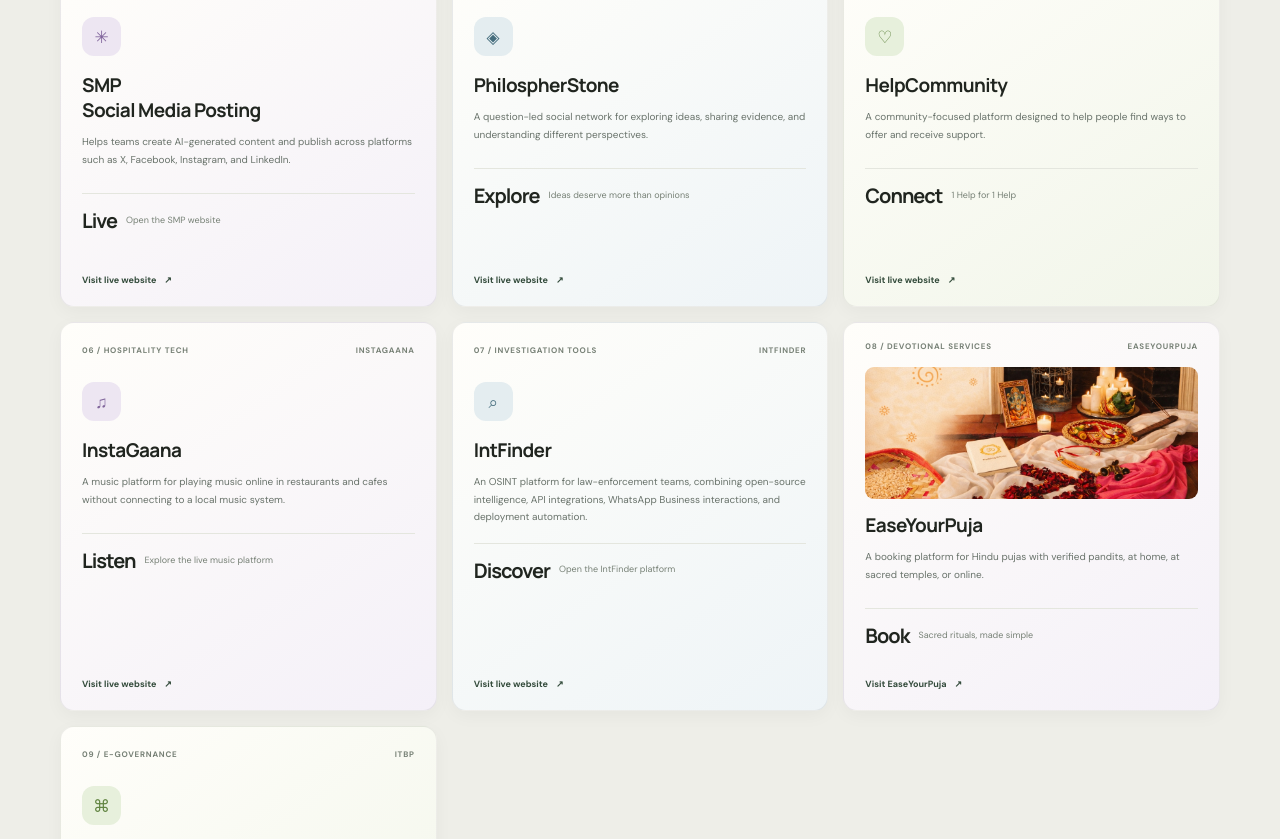
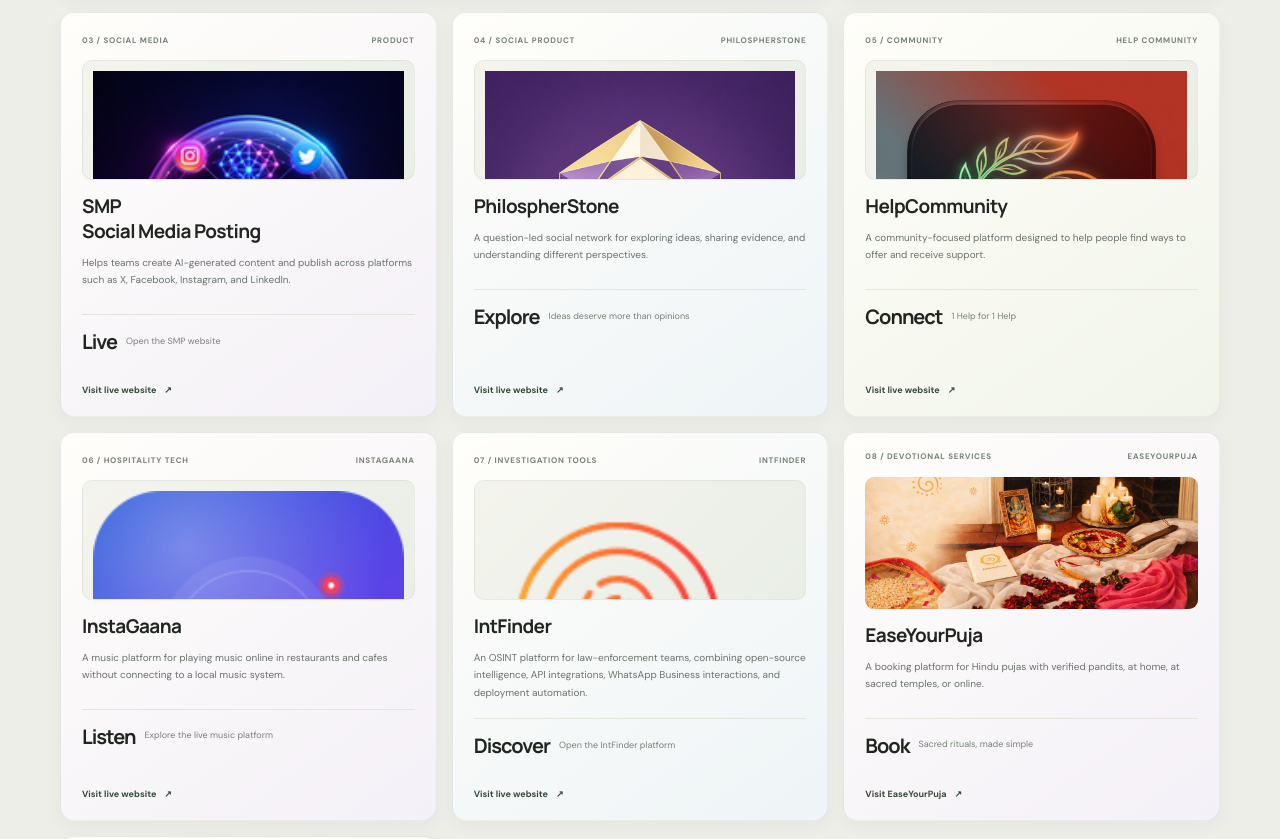
Before and after one commit to vinitdhull/vinitdhull, a website: page index.html in a window 1280 px wide. Shown: the part 2132-2971 px from the top of the page. Drawn offline with Linux system fonts and the light colour scheme.

Commit message:
Add product imagery to selected work
Co-authored-by: Copilot App <223556219+Copilot@users.noreply.github.com>

```diff
--- a/index.html
+++ b/index.html
@@ -143,6 +143,7 @@
             </article>
             <article class="project-card project-green" data-tilt>
               <div class="project-meta"><span>02 / SPORTS &amp; COMMUNITY</span><span>INDIA</span></div>
+              <div class="project-product-visual"><img src="/assets/products/students-olympic.png" alt="Event Students Olympic app and platform logo" loading="lazy" /></div>
               <div class="project-icon icon-green" aria-hidden="true">◎</div>
               <h3>Students<br />Olympic India</h3>
               <p>The Students Olympic India website with information and updates for a nationwide sports organisation.</p>
@@ -151,6 +152,7 @@
             </article>
             <article class="project-card project-violet" data-tilt>
               <div class="project-meta"><span>03 / SOCIAL MEDIA</span><span>PRODUCT</span></div>
+              <div class="project-product-visual"><img src="/assets/products/social-media-posting.png" alt="Social Media Posting product logo" loading="lazy" /></div>
               <div class="project-icon icon-violet" aria-hidden="true">✳</div>
               <h3>SMP<br />Social Media Posting</h3>
               <p>Helps teams create AI-generated content and publish across platforms such as X, Facebook, Instagram, and LinkedIn.</p>
@@ -159,6 +161,7 @@
             </article>
             <article class="project-card project-blue" data-tilt>
               <div class="project-meta"><span>04 / SOCIAL PRODUCT</span><span>PHILOSPHERSTONE</span></div>
+              <div class="project-product-visual"><img src="/assets/products/philospherstone.png" alt="PhilospherStone app logo" loading="lazy" /></div>
               <div class="project-icon icon-blue" aria-hidden="true">◈</div>
               <h3>PhilospherStone</h3>
               <p>A question-led social network for exploring ideas, sharing evidence, and understanding different perspectives.</p>
@@ -167,6 +170,7 @@
             </article>
             <article class="project-card project-green" data-tilt>
               <div class="project-meta"><span>05 / COMMUNITY</span><span>HELP COMMUNITY</span></div>
+              <div class="project-product-visual"><img src="/assets/products/helpcommunity.png" alt="HelpCommunity app logo" loading="lazy" /></div>
               <div class="project-icon icon-green" aria-hidden="true">♡</div>
               <h3>HelpCommunity</h3>
               <p>A community-focused platform designed to help people find ways to offer and receive support.</p>
@@ -175,6 +179,7 @@
             </article>
             <article class="project-card project-violet" data-tilt>
               <div class="project-meta"><span>06 / HOSPITALITY TECH</span><span>INSTAGAANA</span></div>
+              <div class="project-product-visual"><img src="/assets/products/instagaana.png" alt="InstaGaana product logo" loading="lazy" /></div>
               <div class="project-icon icon-violet" aria-hidden="true">♫</div>
               <h3>InstaGaana</h3>
               <p>A music platform for playing music online in restaurants and cafes without connecting to a local music system.</p>
@@ -183,6 +188,7 @@
             </article>
             <article class="project-card project-blue" data-tilt>
               <div class="project-meta"><span>07 / INVESTIGATION TOOLS</span><span>INTFINDER</span></div>
+              <div class="project-product-visual"><img src="/assets/products/intfinder.png" alt="INTFINDER app logo" loading="lazy" /></div>
               <div class="project-icon icon-blue" aria-hidden="true">⌕</div>
               <h3>IntFinder</h3>
               <p>An OSINT platform for law-enforcement teams, combining open-source intelligence, API integrations, WhatsApp Business interactions, and deployment automation.</p>
--- a/scripts/preview.mjs
+++ b/scripts/preview.mjs
@@ -9,6 +9,7 @@ const contentTypes = {
   ".html": "text/html; charset=utf-8",
   ".jpg": "image/jpeg",
   ".js": "text/javascript; charset=utf-8",
+  ".png": "image/png",
   ".svg": "image/svg+xml",
 };
 
--- a/styles.css
+++ b/styles.css
@@ -213,6 +213,10 @@ h1, h2 { letter-spacing: -2.8px; }
 .project-card.has-image { padding-top: 18px; }
 .project-preview-image { display: block; width: 100%; height: 132px; margin: 16px 0 14px; border-radius: 9px; object-fit: cover; object-position: center 43%; }
 .project-card.has-image h3 { margin-top: 0; }
+.project-product-visual { height: 120px; display: grid; place-items: center; margin: 15px 0 14px; overflow: hidden; border: 1px solid rgb(32 37 31 / 5%); border-radius: 10px; background: linear-gradient(135deg, #f4f4ed, #e9eee6); }
+.project-product-visual img { display: block; width: 100%; height: 100%; padding: 10px; object-fit: contain; }
+.project-product-visual + .project-icon { display: none; }
+.project-product-visual ~ h3 { margin-top: 0; }
 .apps-section { padding: 94px 0 100px; background: #f8f8f4; }
 .app-grid { display: grid; grid-template-columns: repeat(2, minmax(0, 1fr)); gap: 13px; }
 .app-card { display: grid; grid-template-columns: 76px minmax(0, 1fr); align-items: start; gap: 17px; min-height: 182px; padding: 19px; border: 1px solid #e3e5dd; border-radius: 13px; background: #fff; box-shadow: 0 5px 18px rgb(32 37 31 / 3%); transition: transform .22s ease, box-shadow .22s ease; }
@@ -344,6 +348,7 @@ h1, h2 { letter-spacing: -2.8px; }
   .project-link, .project-year { left: 19px; }
   .project-card.has-image { padding-top: 17px; }
   .project-preview-image { height: 150px; margin-top: 14px; }
+  .project-product-visual { height: 135px; margin-top: 14px; }
   .apps-section { padding: 71px 0 75px; }
   .app-grid { gap: 10px; }
   .app-card { grid-template-columns: 64px minmax(0, 1fr); gap: 13px; min-height: 0; padding: 15px; }
```
Also changed, not shown: assets/products/helpcommunity.png (added), assets/products/instagaana.png (added), assets/products/intfinder.png (added), assets/products/philospherstone.png (added), assets/products/social-media-posting.png (added), assets/products/students-olympic.png (added).
